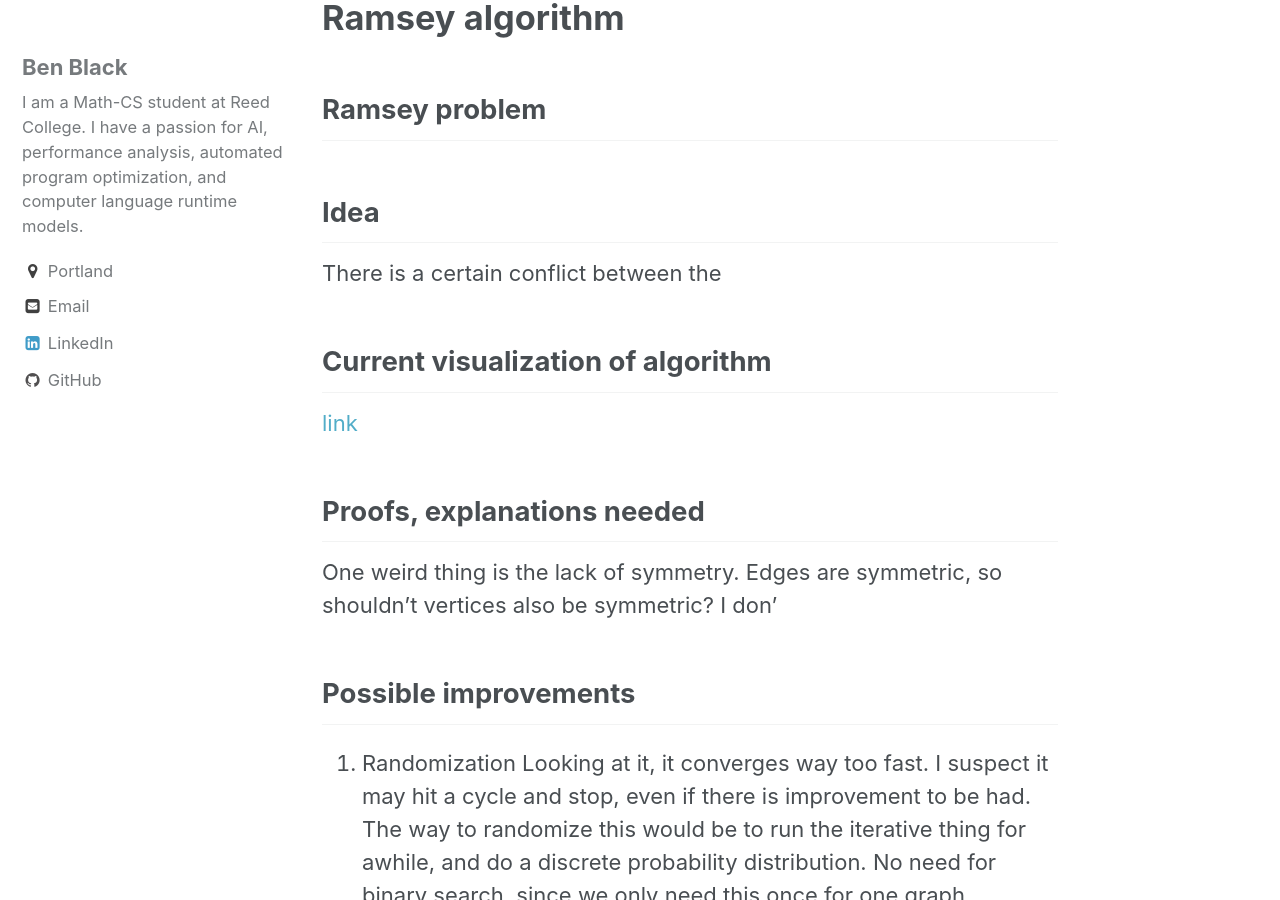
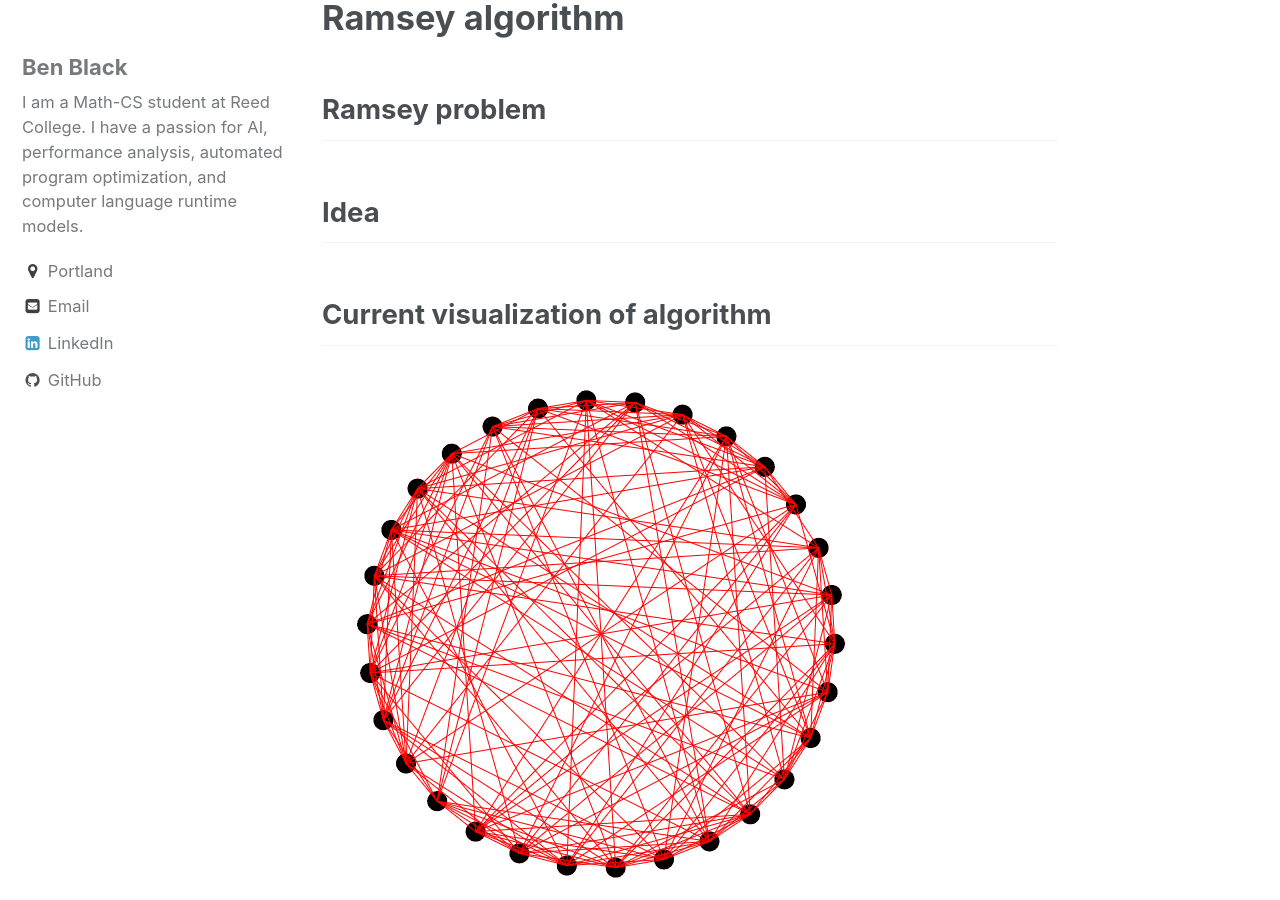
Before and after one commit to benblack769/benblack769.github.io, a Jekyll site: the page built from intelligent-code/ramsey_algorithm.md, in a window 1280 px wide and 900 px high, scrolled down 237 px. Built offline with Jekyll 4.4.1, drawn with Linux system fonts in a browser that asks for light colours; our own code applies the rules of GitHub Pages for plain Markdown files; some of the changed text lies outside the part shown.

Commit message:
added gif and link

```diff
--- a/intelligent-code/ramsey_algorithm.md
+++ b/intelligent-code/ramsey_algorithm.md
@@ -4,21 +4,8 @@
 
 ## Idea
 
-There is a certain conflict between the
-
 ## Current visualization of algorithm
 
-[link](/link_only/ramsey-algo/ramsey_vis)
-
-## Proofs, explanations needed
-
-
-One weird thing is the lack of symmetry. Edges are symmetric, so shouldn't vertices also be symmetric? I don'
-
-## Possible improvements
-
-1. Randomization
-Looking at it, it converges way too fast. I suspect it may hit a cycle and stop, even if there is improvement to be had.
-The way to randomize this would be to run the iterative thing for awhile, and do a discrete probability distribution. No need for binary search, since we only need this once for one graph. Perhaps we should use the softmax function for those probabilities, rather than the regular one since we really never want to change "good" edges.
-2. There is no clear termination of the algorithm. Perhaps we can run it for awhile, and check the minimum value of an edge.
-3. Deterministic check for cliques. This can be used to help see when to stop the random algorithm, or to visualize the algorithm finding better and better graphs. It is also necessary to prove anything using this technique.
+<a href="/link_only/ramsey-algo/ramsey_vis.html" rel="click for app">
+    <img src="/images/ramsey_algo/ramsey_gif.gif" alt="Click for app"/>
+</a>
```
Also changed, not shown: images/ramsey_algo/ramsey_gif.gif (added).
